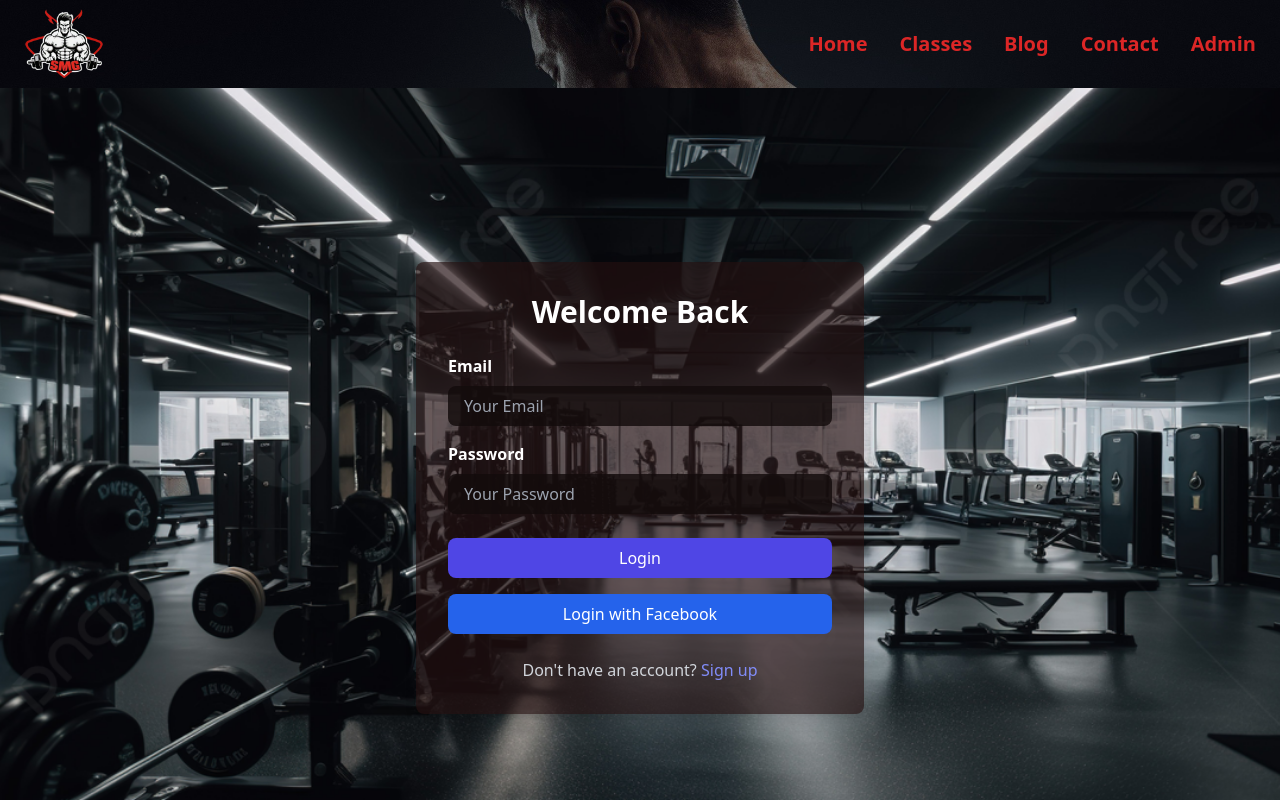
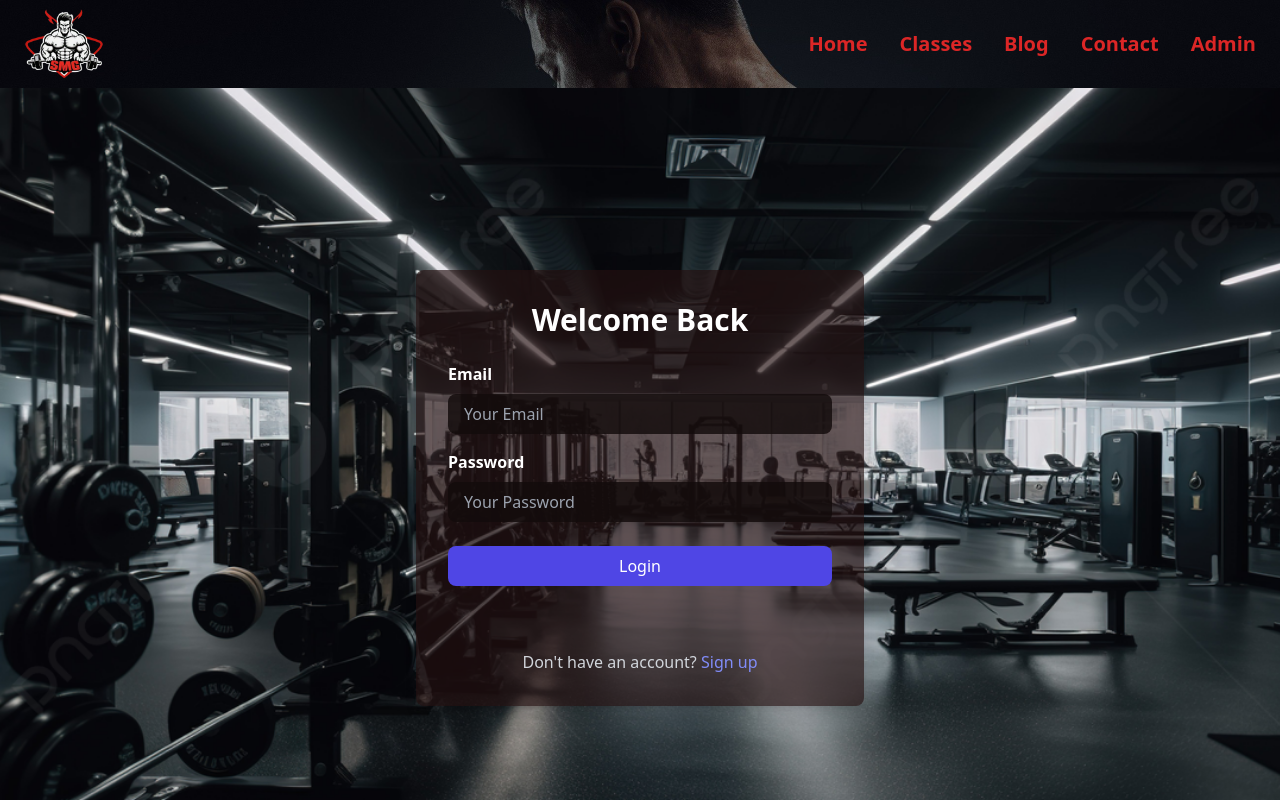
Before and after one commit to ishaq47/gym-website-frontend, a React (Create React App) app: page /login in a window 1280 px wide. Shown: the top 800 px of the page. Built offline with nearby package versions, Linux system fonts and the light colour scheme; a web font is replaced by a local one.

Commit message:
fb added

```diff
--- a/package.json
+++ b/package.json
@@ -5,6 +5,7 @@
   "dependencies": {
     "@fortawesome/free-brands-svg-icons": "^6.6.0",
     "@fortawesome/react-fontawesome": "^0.2.2",
+    "@react-oauth/google": "^0.12.1",
     "@testing-library/jest-dom": "^5.17.0",
     "@testing-library/react": "^13.4.0",
     "@testing-library/user-event": "^13.5.0",
--- a/public/index.html
+++ b/public/index.html
@@ -45,7 +45,7 @@
       To begin the development, run `npm start` or `yarn start`.
       To create a production bundle, use `npm run build` or `yarn build`.
     -->
-    <script>
+    <!-- <script>
       window.fbAsyncInit = function() {
         FB.init({
           appId      : '3825381311111415',
@@ -64,7 +64,8 @@
          js.src = "https://connect.facebook.net/en_US/sdk.js";
          fjs.parentNode.insertBefore(js, fjs);
        }(document, 'script', 'facebook-jssdk'));
-    </script>
+    </script> -->
+    <script src="https://accounts.google.com/gsi/client" async defer></script>
 
 
   </body>
--- a/src/components/Login.jsx
+++ b/src/components/Login.jsx
@@ -1,9 +1,9 @@
 // src/components/Login.js
-/* global FB */
-import React, { useState, useEffect } from 'react';
+import React, { useState } from 'react';
 import axios from 'axios';
-import { Link, useNavigate } from 'react-router-dom';
+import { useNavigate } from 'react-router-dom';
 import { API_URL } from '../services/authService';
+import { GoogleOAuthProvider, GoogleLogin } from '@react-oauth/google';
 import { useAuth } from '../context/AuthContext';
 
 function Login() {
@@ -13,27 +13,6 @@ function Login() {
   });
   const { setProfilePicture } = useAuth();
   const navigate = useNavigate();
-
-  useEffect(() => {
-    window.fbAsyncInit = function() {
-      FB.init({
-        appId      : '3825381311111415',
-        cookie     : true,
-        xfbml      : true,
-        version    : 'v15.0'
-      });
-
-      FB.AppEvents.logPageView();
-    };
-
-    (function(d, s, id){
-       var js, fjs = d.getElementsByTagName(s)[0];
-       if (d.getElementById(id)) {return;}
-       js = d.createElement(s); js.id = id;
-       js.src = "https://connect.facebook.net/en_US/sdk.js";
-       fjs.parentNode.insertBefore(js, fjs);
-     }(document, 'script', 'facebook-jssdk'));
-  }, []);
 
   const handleChange = (e) => {
     setFormData({ ...formData, [e.target.name]: e.target.value });
@@ -50,24 +29,19 @@ function Login() {
     }
   };
 
-  const handleFacebookLogin = () => {
-    FB.login((response) => {
-      if (response.authResponse) {
-        FB.api('/me', { fields: 'id,name,email,picture' }, (userInfo) => {
-          setProfilePicture(userInfo.picture.data.url);
-          axios.post(`${API_URL}/auth/facebook`, { accessToken: response.authResponse.accessToken })
+  const handleGoogleLogin = (response) => {
+    console.log('Google Login Response:', response);
+    const { credential } = response;
+    axios.post(`${API_URL}/auth/google`, { idToken: credential })
       .then(res => {
+        console.log('Token Exchange Response:', res);
         localStorage.setItem('token', res.data.token); // Save JWT token
+        setProfilePicture(response.profileObj.imageUrl); // Set profile picture URL
         navigate('/');
       })
       .catch(error => {
-              console.error('Error logging in with Facebook', error);
+        console.error('Error logging in with Google', error);
       });
-        });
-      } else {
-        console.error('User cancelled login or did not fully authorize.');
-      }
-    }, {scope: 'public_profile,email'});
   };
 
   return (
@@ -114,17 +88,19 @@ function Login() {
             Login
           </button>
         </form>
-        <button
-          onClick={handleFacebookLogin}
-          className="w-full bg-blue-600 text-white py-2 px-4 rounded-lg hover:bg-blue-700 focus:outline-none focus:ring-2 focus:ring-blue-500 focus:ring-opacity-50 mt-4"
-        >
-          Login with Facebook
-        </button>
+        <GoogleOAuthProvider clientId="845640890977-tutiubdi4sc5usb67j3bo14p3a5roig7.apps.googleusercontent.com">
+          <GoogleLogin
+            onSuccess={handleGoogleLogin}
+            onError={() => {
+              console.log('Login Failed');
+            }}
+          />
+        </GoogleOAuthProvider>
         <p className="text-center text-gray-300 mt-6">
           Don't have an account?{' '}
-          <Link to="/signup" className="text-indigo-400 hover:underline">
+          <a href="/signup" className="text-indigo-400 hover:underline">
             Sign up
-          </Link>
+          </a>
         </p>
       </div>
     </div>
```
Also changed, not shown: 1 other file (tests, documents, lock files or other folders). Lines whose indentation alone changed are shown as unchanged.
